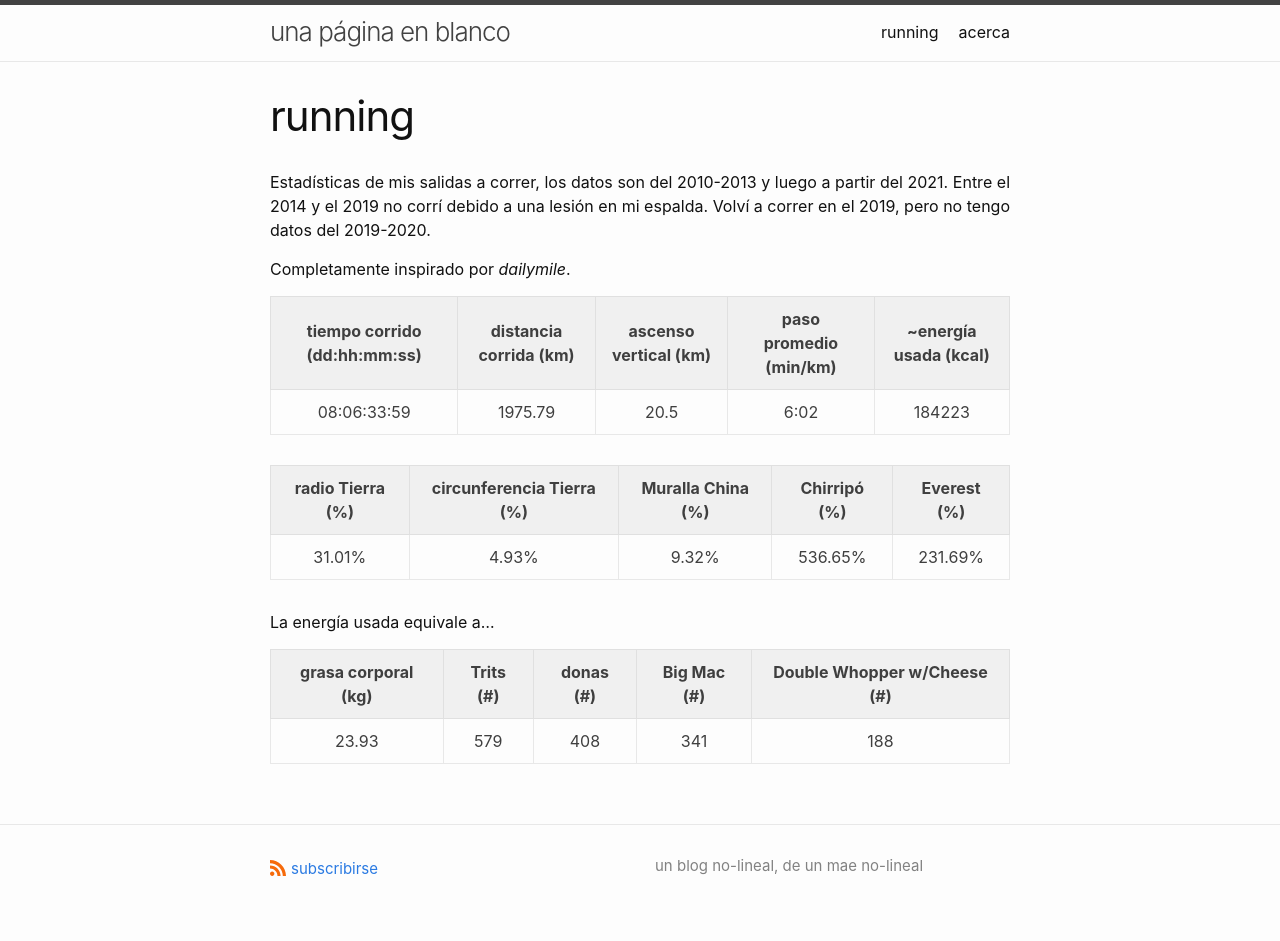
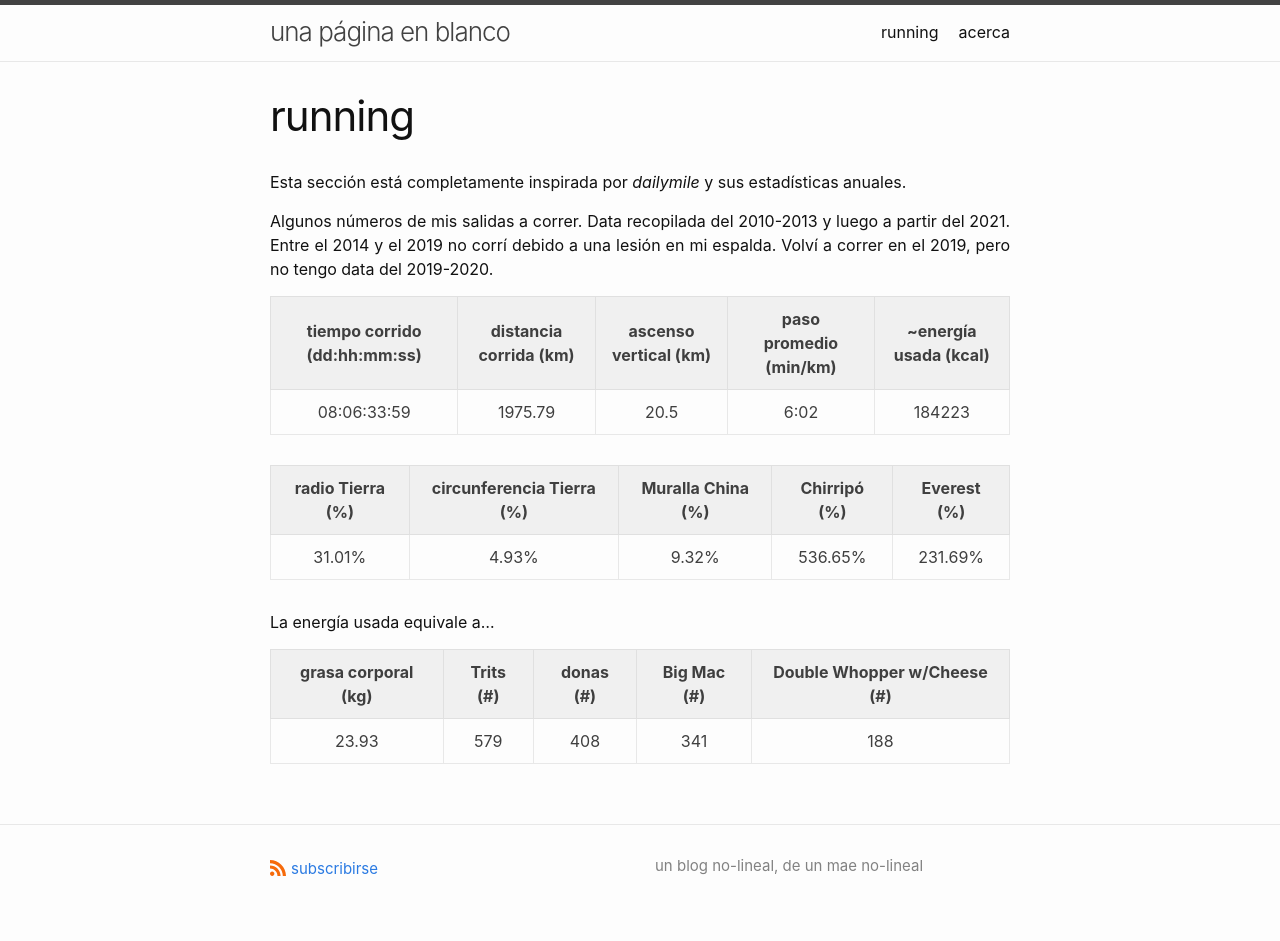
Before and after one commit to eguevaralopez/eguevaralopez.github.io, a Jekyll site: the page built from running.md, in a window 1280 px wide. Built offline with Jekyll 4.4.1, drawn with Linux system fonts in a browser that asks for light colours.

Commit message:
arreglar running stats

```diff
--- a/running.md
+++ b/running.md
@@ -4,9 +4,9 @@ title: running
 permalink: /running/
 ---
 <style>body {text-align: justify}</style>
-Estadísticas de mis salidas a correr, los datos son del 2010-2013 y luego a partir del 2021. Entre el 2014 y el 2019 no corrí debido a una lesión en mi espalda. Volví a correr en el 2019, pero no tengo datos del 2019-2020.
+Esta sección está completamente inspirada por *dailymile* y sus estadísticas anuales.
 
-Completamente inspirado por *dailymile*.
+Algunos números de mis salidas a correr. Data recopilada del 2010-2013 y luego a partir del 2021. Entre el 2014 y el 2019 no corrí debido a una lesión en mi espalda. Volví a correr en el 2019, pero no tengo data del 2019-2020.
 
 | tiempo corrido (dd:hh:mm:ss) | distancia corrida (km) | ascenso vertical (km) | paso promedio (min/km) | ~energía usada (kcal) |
 |:----------------------------:|:----------------------:|:---------------------:|:----------------------:|:---------------------:|
```
